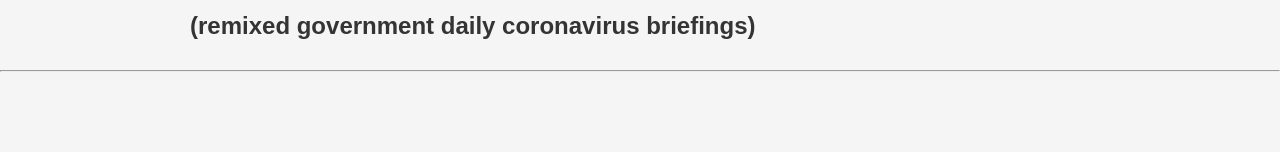
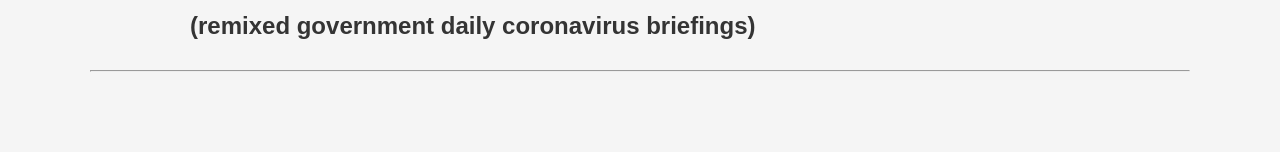
Before and after one commit to ameliac23/our-plan, a plain HTML site: page index.html in a window 1280 px wide. Shown: the part 295-447 px from the top of the page. Drawn offline with Linux system fonts and the light colour scheme.

Commit message:
and fixes index up properly

```diff
--- a/index.html
+++ b/index.html
@@ -22,7 +22,7 @@
 				<h1>Our plan is to announce...</h1>
 				<h2>(remixed government daily coronavirus briefings)</h2>
 			</div>
-			<hr style="width:100%;text-align:center;">
+			<hr style="width:100%;max-width:1100px;text-align:center;">
 			<div class="right-nav-and-content">
 				<main>
 					<ul class="speech-index">
```
